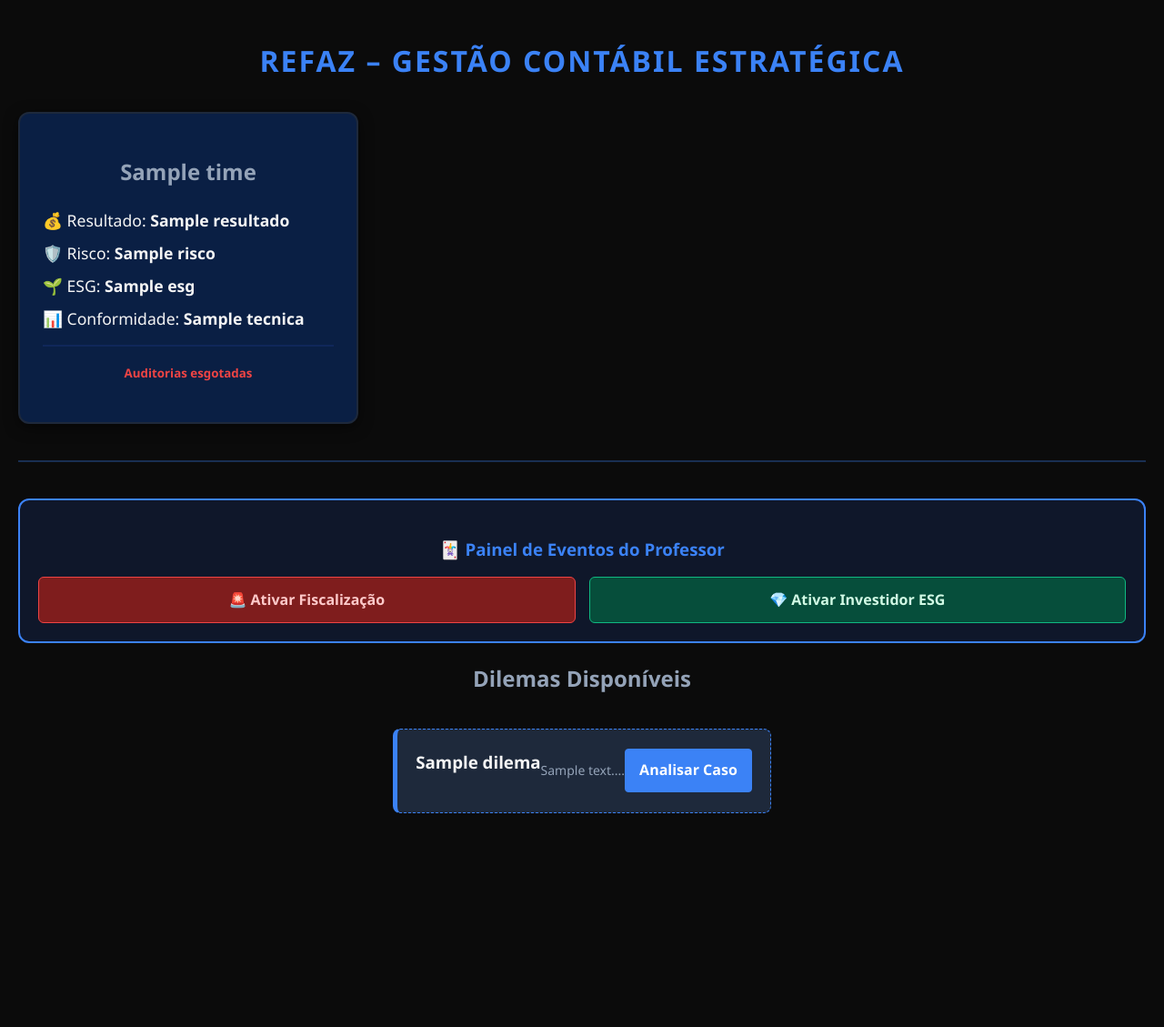
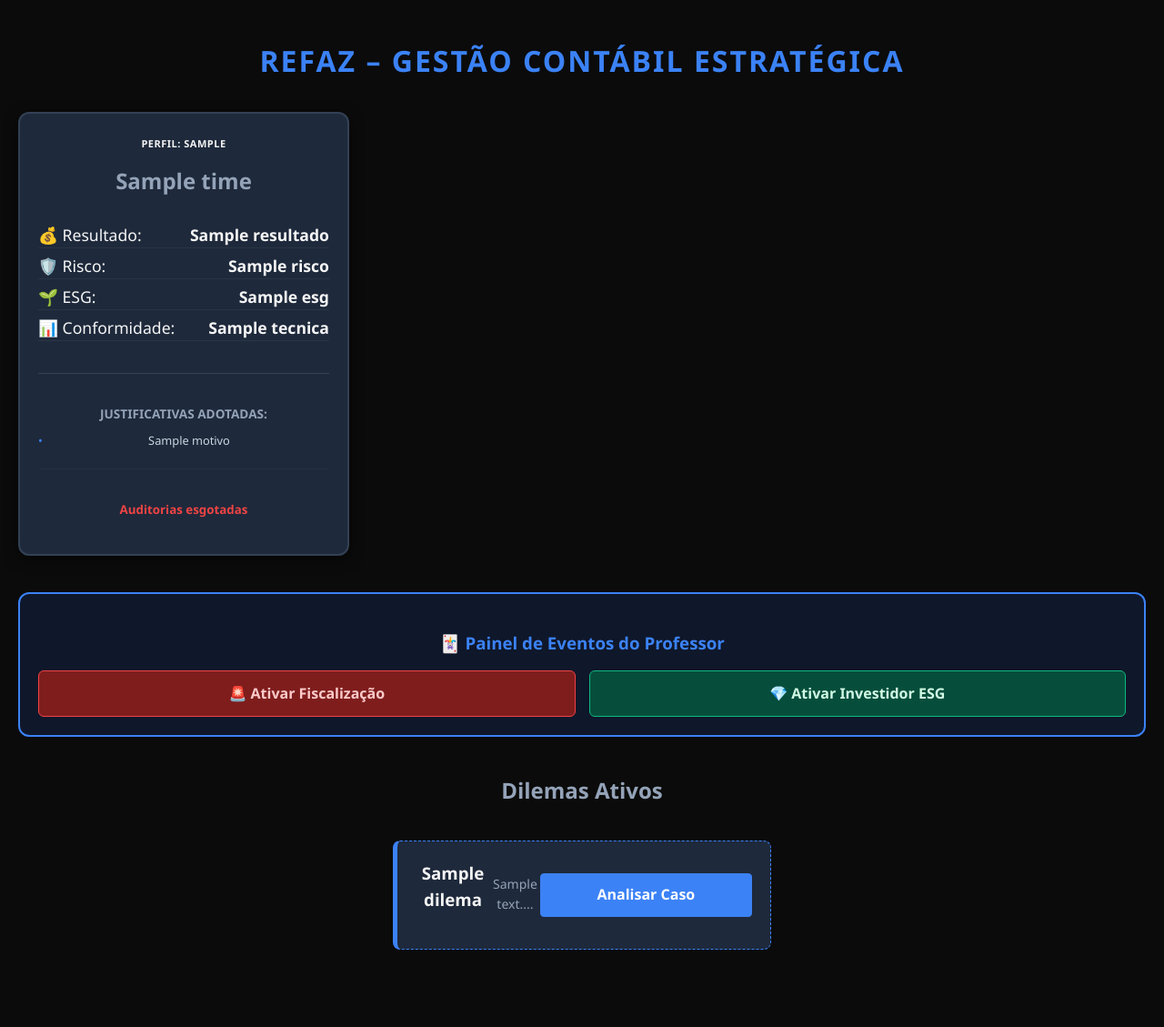
Before and after one commit to brunob329-droid/jogo-refaz, a Flask app: template templates/dashboard.html in a window 1280 px wide. Shown: the whole page at 91% size. Before the commit the page ends 894 px from the top, so only its background shows below. Run offline with Flask 3, Linux system fonts and the light colour scheme; the template is opened without the code that fills it: most values are stand-ins (such as "Sample title", 1, 10 or a date in 2020).

Commit message:
Update dashboard.html

```diff
--- a/templates/dashboard.html
+++ b/templates/dashboard.html
@@ -5,46 +5,81 @@
     <title>Dashboard - Refaz</title>
     <link rel="stylesheet" href="{{ url_for('static', filename='style.css') }}">
     <style>
-        /* Ajuste para suportar muitos grupos em grid */
+        :root {
+            --conservador: #10b981; /* Verde */
+            --moderado: #f59e0b;    /* Amarelo */
+            --agressivo: #ef4444;    /* Vermelho */
+        }
+
         .painel-indicadores {
             display: grid;
-            grid-template-columns: repeat(auto-fit, minmax(280px, 1fr));
-            gap: 20px;
+            grid-template-columns: repeat(auto-fit, minmax(320px, 1fr));
+            gap: 25px;
             margin-top: 20px;
         }
+
         .card-time-dash {
-            border: 2px solid #1e293b;
-            transition: transform 0.2s;
+            background: #1e293b;
+            border: 2px solid #334155;
+            border-radius: 12px;
+            padding: 20px;
+            position: relative;
+            display: flex;
+            flex-direction: column;
+            transition: all 0.3s ease;
+        }
+
+        .vencedor-atual { border-color: #fbbf24; box-shadow: 0 0 20px rgba(251, 191, 36, 0.2); }
+
+        /* Badge de Perfil */
+        .perfil-badge {
+            display: inline-block;
+            padding: 4px 12px;
+            border-radius: 20px;
+            font-size: 11px;
+            font-weight: bold;
+            text-transform: uppercase;
+            margin-bottom: 10px;
+            letter-spacing: 0.5px;
+        }
+        .perfil-conservador { background: rgba(16, 185, 129, 0.2); color: var(--conservador); border: 1px solid var(--conservador); }
+        .perfil-moderado { background: rgba(245, 158, 11, 0.2); color: var(--moderado); border: 1px solid var(--moderado); }
+        .perfil-agressivo { background: rgba(239, 68, 68, 0.2); color: var(--agressivo); border: 1px solid var(--agressivo); }
+
+        /* Lista de Motivos */
+        .secao-motivos {
+            margin-top: 15px;
+            padding-top: 15px;
+            border-top: 1px solid #334155;
+            flex-grow: 1;
+        }
+        .secao-motivos h4 { font-size: 0.85rem; color: #94a3b8; margin-bottom: 8px; text-transform: uppercase; }
+        .lista-motivos {
+            list-style: none;
+            padding: 0;
+            margin: 0;
+            max-height: 120px;
+            overflow-y: auto;
+        }
+        .lista-motivos li {
+            font-size: 0.8rem;
+            color: #cbd5e1;
+            margin-bottom: 6px;
+            padding-left: 12px;
             position: relative;
         }
-        /* Destaque para quem está ganhando */
-        .vencedor-atual {
-            border-color: #fbbf24 !important;
-            box-shadow: 0 0 15px rgba(251, 191, 36, 0.3);
+        .lista-motivos li::before {
+            content: "•";
+            position: absolute;
+            left: 0;
+            color: #3b82f6;
         }
-        .vencedor-tag {
-            position: absolute;
-            top: -10px;
-            right: 10px;
-            background: #fbbf24;
-            color: #000;
-            padding: 2px 8px;
-            font-size: 12px;
-            font-weight: bold;
-            border-radius: 4px;
-        }
-        .btn-auditoria {
-            display: block;
-            text-align: center;
-            background: #4b5563;
-            color: white;
-            text-decoration: none;
-            padding: 8px;
-            border-radius: 5px;
-            margin-top: 10px;
-            font-size: 14px;
-        }
-        .btn-auditoria:hover { background: #374151; }
+
+        .stats p { display: flex; justify-content: space-between; margin: 5px 0; border-bottom: 1px solid rgba(255,255,255,0.05); }
+
+        /* Scrollbar customizada para os motivos */
+        .lista-motivos::-webkit-scrollbar { width: 4px; }
+        .lista-motivos::-webkit-scrollbar-thumb { background: #334155; border-radius: 10px; }
     </style>
 </head>
 <body>
@@ -54,22 +89,39 @@
 <div class="painel-indicadores">
     {% for key, time in teams.items() %}
     <div class="card-time-dash {% if time == equipe_vencedora %}vencedor-atual{% endif %}">
+
+        <div class="perfil-badge perfil-{{ time.perfil_predominante|lower }}">
+            Perfil: {{ time.perfil_predominante }}
+        </div>
+
         {% if time == equipe_vencedora %}
             <span class="vencedor-tag">🏆 Líder</span>
         {% endif %}
 
-        <h2>{{ time.nome }}</h2>
+        <h2 style="margin-top: 0;">{{ time.nome }}</h2>
+
         <div class="stats">
-            <p>💰 Resultado: <strong>{{ time.resultado }}</strong></p>
-            <p>🛡️ Risco: <strong>{{ time.risco }}</strong></p>
-            <p>🌱 ESG: <strong>{{ time.esg }}</strong></p>
-            <p>📊 Conformidade: <strong>{{ time.tecnica }}</strong></p>
+            <p><span>💰 Resultado:</span> <strong>{{ time.resultado }}</strong></p>
+            <p><span>🛡️ Risco:</span> <strong>{{ time.risco }}</strong></p>
+            <p><span>🌱 ESG:</span> <strong>{{ time.esg }}</strong></p>
+            <p><span>📊 Conformidade:</span> <strong>{{ time.tecnica }}</strong></p>
         </div>
 
-        <hr>
+        <div class="secao-motivos">
+            <h4>Justificativas Adotadas:</h4>
+            <ul class="lista-motivos">
+                {% for motivo in time.motivos %}
+                    <li>{{ motivo }}</li>
+                {% else %}
+                    <li style="font-style: italic; color: #64748b;">Nenhuma decisão tomada ainda.</li>
+                {% endfor %}
+            </ul>
+        </div>
+
+        <hr style="border: 0; border-top: 1px solid #334155; margin: 15px 0;">
 
         {% if time.auditorias_restantes > 0 %}
-            <a href="{{ url_for('auditar', time_key=key) }}" class="btn-auditoria" onclick="return confirm('O grupo falhou na sustentação técnica? Aplicar penalidade de auditoria?')">
+            <a href="{{ url_for('auditar', time_key=key) }}" class="btn-auditoria" onclick="return confirm('Aplicar penalidade de auditoria?')">
                 ⚠️ Auditar (Restam: {{ time.auditorias_restantes }})
             </a>
         {% else %}
@@ -79,9 +131,7 @@
     {% endfor %}
 </div>
 
-<hr style="margin: 40px 0; border: 0.5px solid #3b82f6; opacity: 0.3;">
-
-<div class="painel-eventos" style="background: #0f172a; padding: 20px; border: 2px solid #3b82f6; border-radius: 12px; margin: 20px 0;">
+<div class="painel-eventos" style="background: #0f172a; padding: 20px; border: 2px solid #3b82f6; border-radius: 12px; margin: 40px 0;">
     <h3 style="color: #3b82f6; margin-bottom: 15px; text-align: center;">🃏 Painel de Eventos do Professor</h3>
     <div style="display: flex; gap: 15px; flex-wrap: wrap;">
         <a href="/disparar_evento/fiscalizacao" class="btn-evento" style="background: #7f1d1d; color: #fecaca; padding: 12px; text-decoration: none; border-radius: 6px; flex: 1; text-align: center; font-weight: bold; border: 1px solid #ef4444; min-width: 200px;">
@@ -93,26 +143,43 @@
     </div>
 </div>
 
-<h2>Dilemas Disponíveis</h2>
-<div class="lista-dilemas" style="display: grid; grid-template-columns: repeat(auto-fit, minmax(300px, 1fr)); gap: 15px;">
+<h2>Dilemas Ativos</h2>
+<div class="lista-dilemas" style="display: grid; grid-template-columns: repeat(auto-fit, minmax(300px, 1fr)); gap: 15px; margin-bottom: 50px;">
     {% for key, dilema in dilemas.items() %}
         <div class="card-dilema-link" style="background: #1e293b; padding: 20px; border-radius: 8px; border-left: 5px solid #3b82f6;">
             <h3 style="margin-top: 0;">{{ dilema.titulo }}</h3>
-            <p style="font-size: 14px; color: #94a3b8; margin-bottom: 15px;">{{ dilema.contexto[:80] }}...</p>
-            <a href="/dilema/{{ key }}" class="btn-resolver" style="background: #3b82f6; color: white; text-decoration: none; padding: 10px 15px; border-radius: 4px; display: inline-block; font-weight: bold;">Analisar Caso</a>
+            <p style="font-size: 14px; color: #94a3b8; margin-bottom: 15px;">{{ dilema.contexto[:100] }}...</p>
+            <a href="/dilema/{{ key }}" class="btn-resolver" style="background: #3b82f6; color: white; text-decoration: none; padding: 10px 15px; border-radius: 4px; display: inline-block; font-weight: bold; width: 100%; text-align: center; box-sizing: border-box;">Analisar Caso</a>
         </div>
     {% endfor %}
 </div>
 
 {% if jogo_encerrado %}
-<div class="modal-fim" style="position: fixed; top: 0; left: 0; width: 100%; height: 100%; background: rgba(0,0,0,0.9); display: flex; align-items: center; justify-content: center; z-index: 1000;">
-    <div class="fim-conteudo" style="background: #1e293b; padding: 40px; border-radius: 15px; text-align: center; border: 2px solid #3b82f6; max-width: 500px;">
-        <h2 style="font-size: 2rem;">🏁 Jogo Encerrado!</h2>
-        <p style="color: #94a3b8;">A consultoria que melhor equilibrou a técnica e o lucro foi:</p>
-        <h1 style="color: #fbbf24; font-size: 3rem; margin: 20px 0;">{{ equipe_vencedora.nome }}</h1>
-        <p>Pontuação Final: <strong>{{ equipe_vencedora.resultado }}</strong></p>
-        <br>
-        <a href="/reiniciar" class="btn-reiniciar" style="display: inline-block; padding: 15px 30px; background: #3B82F6; color: white; text-decoration: none; border-radius: 5px; font-weight: bold;">Nova Partida</a>
+<div class="modal-fim" style="position: fixed; top: 0; left: 0; width: 100%; height: 100%; background: rgba(15, 23, 42, 0.95); display: flex; align-items: center; justify-content: center; z-index: 2000; overflow-y: auto; padding: 20px;">
+    <div class="fim-conteudo" style="background: #1e293b; padding: 40px; border-radius: 20px; text-align: center; border: 2px solid #fbbf24; max-width: 800px; width: 100%;">
+        <h2 style="font-size: 2.5rem; margin-bottom: 10px;">🏁 Relatório Final de Consultoria</h2>
+        <p style="color: #94a3b8; margin-bottom: 30px;">Análise de desempenho e perfil das bancas examinadas.</p>
+
+        <div style="background: rgba(251, 191, 36, 0.1); padding: 20px; border-radius: 12px; margin-bottom: 30px; border: 1px solid #fbbf24;">
+            <h3 style="color: #fbbf24; margin: 0;">🏆 Consultoria Vencedora</h3>
+            <h1 style="font-size: 3.5rem; margin: 10px 0;">{{ equipe_vencedora.nome }}</h1>
+            <p>Perfil Predominante: <strong>{{ equipe_vencedora.perfil_predominante }}</strong></p>
+        </div>
+
+        <div style="display: grid; grid-template-columns: repeat(auto-fit, minmax(200px, 1fr)); gap: 15px; margin-bottom: 30px;">
+            {% for key, time in teams.items() %}
+                <div style="background: #0f172a; padding: 15px; border-radius: 8px; border: 1px solid #334155;">
+                    <h4 style="margin: 0 0 10px 0;">{{ time.nome }}</h4>
+                    <div style="font-size: 0.9rem;">
+                        💰 Lucro: {{ time.resultado }}<br>
+                        📊 Técnica: {{ time.tecnica }}<br>
+                        🎯 Perfil: {{ time.perfil_predominante }}
+                    </div>
+                </div>
+            {% endfor %}
+        </div>
+
+        <a href="/reiniciar" class="btn-reiniciar" style="display: inline-block; padding: 18px 40px; background: #3B82F6; color: white; text-decoration: none; border-radius: 8px; font-weight: bold; font-size: 1.2rem; transition: background 0.2s;">Iniciar Novo Ciclo Contábil</a>
     </div>
 </div>
 {% endif %}
```
